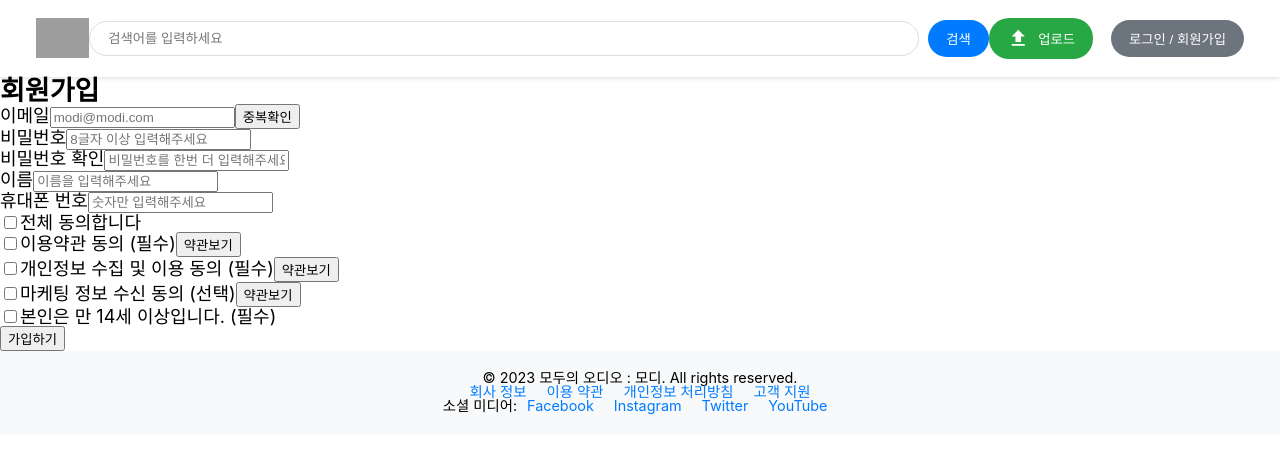
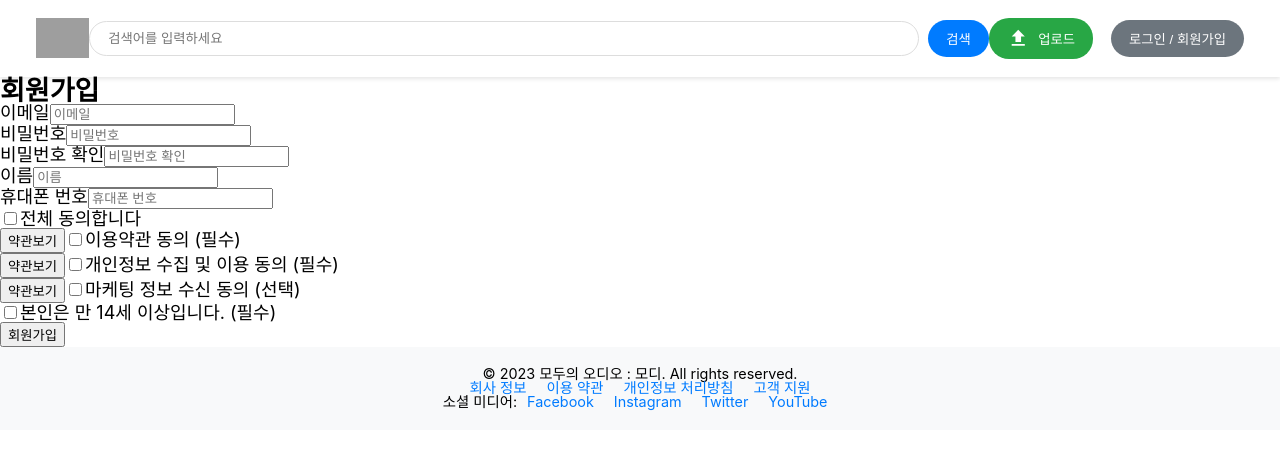
Before and after one commit to techitPlus-FE-team3/open_market_projerct, a React (Vite) app in the folder open-market/: page /signup in a window 1280 px wide. Shown: the top 454 px of the page. Built offline with nearby package versions, Linux system fonts and the light colour scheme; grey boxes are pictures that could not be loaded; a web font is replaced by a local one.

Commit message:
💄[Design] 회원가입 페이지 마크업 수정 #47 (#48)
* :lipstick:[Design] SignUp 페이지 마크업 작업 #9

* :sparkles:[Feature] SignUp 라우트 추가, 로그인 페이지에서 연결 추가

* :lipstick:[Design] 회원가입 페이지 마크업 수정 #47

```diff
--- a/open-market/src/pages/SignUp.tsx
+++ b/open-market/src/pages/SignUp.tsx
@@ -11,20 +11,14 @@ function SignUp() {
 				<ul>
 					<li>
 						<label htmlFor="email">이메일</label>
-						<input
-							type="text"
-							id="email"
-							placeholder="modi@modi.com"
-							required
-						/>
-						<button type="button">중복확인</button>
+						<input type="text" id="email" placeholder="이메일" required />
 					</li>
 					<li>
 						<label htmlFor="password">비밀번호</label>
 						<input
 							type="password"
 							id="password"
-							placeholder="8글자 이상 입력해주세요"
+							placeholder="비밀번호"
 							required
 						/>
 					</li>
@@ -33,25 +27,20 @@ function SignUp() {
 						<input
 							type="password"
 							id="confirmPassword"
-							placeholder="비밀번호를 한번 더 입력해주세요"
+							placeholder="비밀번호 확인"
 							required
 						/>
 					</li>
 					<li>
 						<label htmlFor="name">이름</label>
-						<input
-							type="text"
-							id="name"
-							placeholder="이름을 입력해주세요"
-							required
-						/>
+						<input type="text" id="name" placeholder="이름" required />
 					</li>
 					<li>
 						<label htmlFor="phone">휴대폰 번호</label>
 						<input
 							type="number"
 							id="phone"
-							placeholder="숫자만 입력해주세요"
+							placeholder="휴대폰 번호"
 							required
 						/>
 					</li>
@@ -62,35 +51,30 @@ function SignUp() {
 						<label htmlFor="agreeAll">전체 동의합니다</label>
 					</li>
 					<li>
+						<button type="button">약관보기</button>
 						<input type="checkbox" id="termsOfUse" required />
 						<label htmlFor="termsOfUse">이용약관 동의 (필수)</label>
-						<button type="button">약관보기</button>
 					</li>
 					<li>
-						<input
-							type="checkbox"
-							name=""
-							id="providingPersonalInformation"
-							required
-						/>
+						<button type="button">약관보기</button>
+						<input type="checkbox" id="providingPersonalInformation" required />
 						<label htmlFor="providingPersonalInformation">
 							개인정보 수집 및 이용 동의 (필수)
 						</label>
-						<button type="button">약관보기</button>
 					</li>
 					<li>
+						<button type="button">약관보기</button>
 						<input type="checkbox" id="recievingMarketingInformation" />
 						<label htmlFor="recievingMarketingInformation">
 							마케팅 정보 수신 동의 (선택)
 						</label>
-						<button type="button">약관보기</button>
 					</li>
 					<li>
 						<input type="checkbox" id="cofirmAge" required />
 						<label htmlFor="cofirmAge">본인은 만 14세 이상입니다. (필수)</label>
 					</li>
 				</ul>
-				<button type="submit">가입하기</button>
+				<button type="submit">회원가입</button>
 			</form>
 		</section>
 	);
```
